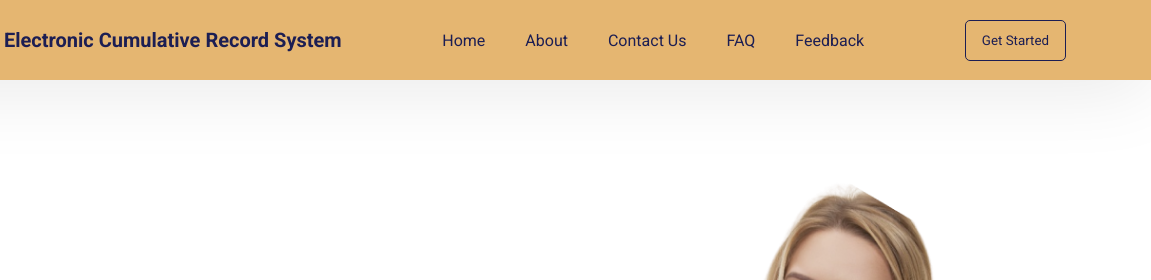
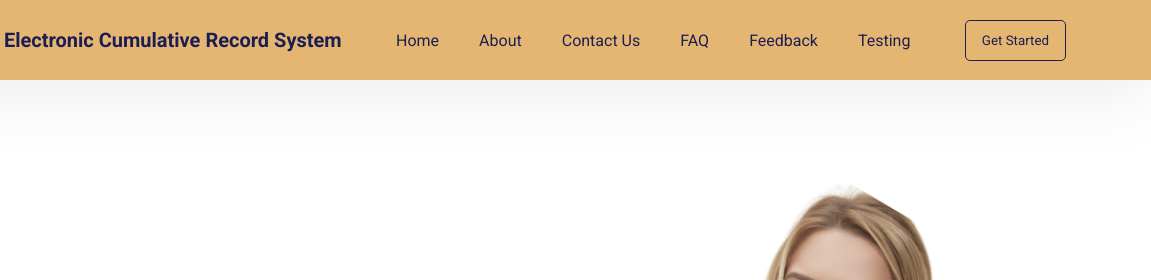
Before and after one commit to conquestsam/Electronic-Cumulative-Record, a plain HTML site: page index.html in a window 1280 px wide. Shown: the top 280 px of the page, 129-1280 px from the left. Drawn offline with nearby package versions, Linux system fonts and the light colour scheme; a script that the page names is missing.

Commit message:
Update index.html

```diff
--- a/index.html
+++ b/index.html
@@ -20,6 +20,7 @@
             <li> <a href="#about">Contact Us</a> </li>
             <li> <a href="faqs-page\index.html">FAQ</a> </li>
             <li> <a href="#main">Feedback</a> </li>
+            <li> <a href="#testing">Testing </a> </li>
         </ul>
         <button> <a href="login pages\login.html"> Get Started </a>  </button>
         <button id="menuButton" onclick="OpenMenu()">
```
